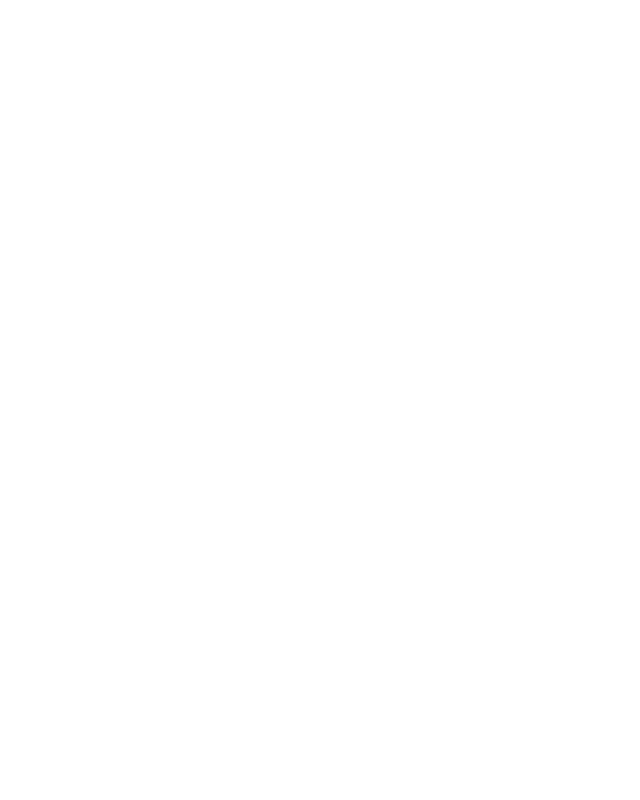
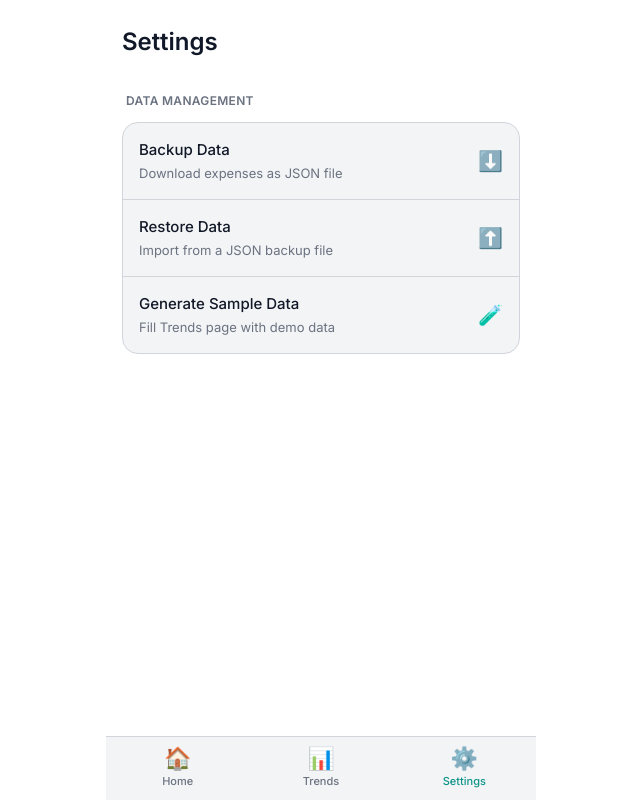
Before and after one commit to MeetVaghasia2274/Expense-Web, a React (Vite) app: page /settings in a window 1280 px wide. Before the commit this address had no page. Shown: the whole page, without its empty margins (319-959 px from the left). Built offline with nearby package versions, Linux system fonts and the light colour scheme.

Commit message:
Add Settings screen for Data Import and Export

```diff
--- a/src/App.tsx
+++ b/src/App.tsx
@@ -2,6 +2,7 @@
 import { BrowserRouter, Routes, Route } from 'react-router-dom';
 import HomeScreen from './screens/HomeScreen';
 import TrendsScreen from './screens/TrendsScreen';
+import SettingsScreen from './screens/SettingsScreen';
 
 // ── iOS "Add to Home Screen" banner ────────────────────────────
 function IOSInstallBanner() {
@@ -35,8 +36,8 @@
         transform: 'translateX(-50%)',
         width: 'calc(100% - 32px)',
         maxWidth: '398px',
-        background: '#161B22',
-        border: '1px solid #30363D',
+        background: 'var(--bg-secondary)',
+        border: '1px solid var(--border)',
         borderRadius: '16px',
         padding: '14px 16px',
         display: 'flex',
@@ -49,10 +50,10 @@
     >
       <span style={{ fontSize: 28, flexShrink: 0 }}>📲</span>
       <div style={{ flex: 1 }}>
-        <p style={{ color: '#F0F6FC', fontSize: 13, fontWeight: 600, margin: 0 }}>
+        <p style={{ color: 'var(--text-primary)', fontSize: 13, fontWeight: 600, margin: 0 }}>
           Install for the best experience
         </p>
-        <p style={{ color: '#8B949E', fontSize: 12, margin: '2px 0 0' }}>
+        <p style={{ color: 'var(--text-secondary)', fontSize: 12, margin: '2px 0 0' }}>
           Tap <strong>Share</strong> → <strong>Add to Home Screen</strong>
         </p>
       </div>
@@ -61,7 +62,7 @@
         style={{
           background: 'none',
           border: 'none',
-          color: '#8B949E',
+          color: 'var(--text-secondary)',
           fontSize: 20,
           cursor: 'pointer',
           padding: '4px',
@@ -83,6 +84,7 @@
       <Routes>
         <Route path="/"        element={<HomeScreen />} />
         <Route path="/trends"  element={<TrendsScreen />} />
+        <Route path="/settings" element={<SettingsScreen />} />
       </Routes>
       <IOSInstallBanner />
     </BrowserRouter>
--- a/src/components/BottomNav.tsx
+++ b/src/components/BottomNav.tsx
@@ -3,6 +3,7 @@
 const TABS = [
   { to: '/',        label: 'Home',   icon: '🏠' },
   { to: '/trends',  label: 'Trends', icon: '📊' },
+  { to: '/settings',label: 'Settings',icon: '⚙️' },
 ];
 
 export default function BottomNav() {
--- /dev/null
+++ b/src/screens/SettingsScreen.tsx
@@ -0,0 +1,160 @@
+import { useState, useRef } from 'react';
+import { useStore } from '../lib/store';
+import { insertExpense, getAllExpenses } from '../lib/db';
+import BottomNav from '../components/BottomNav';
+import LogSheet from '../components/LogSheet';
+import type { Expense, Category, PaymentMethod } from '../types/expense';
+
+export default function SettingsScreen() {
+  const loadExpenses = useStore((s) => s.loadExpenses);
+  const showToast    = useStore((s) => s.showToast);
+  const toastMessage = useStore((s) => s.toastMessage);
+
+  const [loading, setLoading] = useState(false);
+  const fileInputRef = useRef<HTMLInputElement>(null);
+
+  const handleExport = async () => {
+    try {
+      const data = await getAllExpenses();
+      const blob = new Blob([JSON.stringify(data, null, 2)], { type: 'application/json' });
+      const url = URL.createObjectURL(blob);
+      const a = document.createElement('a');
+      a.href = url;
+      a.download = `expense_backup_${new Date().toISOString().split('T')[0]}.json`;
+      document.body.appendChild(a);
+      a.click();
+      document.body.removeChild(a);
+      URL.revokeObjectURL(url);
+      showToast('Export successful!');
+    } catch (error) {
+      alert('Failed to export data');
+    }
+  };
+
+  const handleImport = async (e: React.ChangeEvent<HTMLInputElement>) => {
+    const file = e.target.files?.[0];
+    if (!file) return;
+
+    setLoading(true);
+    try {
+      const text = await file.text();
+      const data = JSON.parse(text);
+      if (!Array.isArray(data)) throw new Error('Invalid format: Expected array');
+
+      let importedCount = 0;
+      for (const item of data) {
+        if (item.id && typeof item.amount === 'number' && item.createdAt) {
+          await insertExpense(item as Expense);
+          importedCount++;
+        }
+      }
+      await loadExpenses();
+      showToast(`Imported ${importedCount} expenses!`);
+    } catch (error) {
+      alert('Failed to parse file. Make sure it is a valid JSON backup.');
+    } finally {
+      setLoading(false);
+      if (fileInputRef.current) fileInputRef.current.value = '';
+    }
+  };
+
+  const generateDummyData = async () => {
+    if (!confirm('This will insert 50 random expenses over the last 3 months. Continue?')) return;
+
+    setLoading(true);
+    const categories: Category[] = ['food', 'transport', 'shopping', 'groceries', 'health', 'other'];
+    const payments: PaymentMethod[] = ['cash', 'upi', 'card'];
+
+    const now = new Date();
+    for (let i = 0; i < 50; i++) {
+      // Random date in last 90 days
+      const d = new Date(now.getTime() - Math.random() * 90 * 24 * 60 * 60 * 1000);
+      const expense: Expense = {
+        id: `mock-${Date.now()}-${Math.random().toString(36).slice(2, 9)}`,
+        amount: Math.floor(Math.random() * 2000) + 50,
+        category: categories[Math.floor(Math.random() * categories.length)],
+        paymentMethod: payments[Math.floor(Math.random() * payments.length)],
+        createdAt: d.toISOString(),
+      };
+      await insertExpense(expense);
+    }
+    await loadExpenses();
+    setLoading(false);
+    showToast('Dummy data loaded!');
+  };
+
+  return (
+    <div className="flex flex-col min-h-full pb-[80px]">
+      <div
+        className="flex items-center px-4 pb-4"
+        style={{ paddingTop: 'calc(env(safe-area-inset-top, 0px) + 24px)' }}
+      >
+        <h1 className="text-text-primary font-semibold text-[24px]">Settings</h1>
+      </div>
+
+      <div className="px-4 flex flex-col gap-6 mt-4">
+
+        {/* Data Management Section */}
+        <section>
+          <h2 className="text-text-secondary text-[12px] font-semibold uppercase tracking-wide mb-3 pl-1">
+            Data Management
+          </h2>
+          <div className="bg-bg-secondary border border-border rounded-2xl overflow-hidden flex flex-col">
+
+            <button
+              onClick={handleExport}
+              className="flex items-center justify-between px-4 py-4 border-b border-border text-left disabled:opacity-50"
+            >
+              <div>
+                <p className="text-text-primary font-medium text-[15px]">Backup Data</p>
+                <p className="text-text-secondary text-[13px] mt-0.5">Download expenses as JSON file</p>
+              </div>
+              <span className="text-[20px]">⬇️</span>
+            </button>
+
+            <button
+              onClick={() => fileInputRef.current?.click()}
+              disabled={loading}
+              className="flex items-center justify-between px-4 py-4 border-b border-border text-left disabled:opacity-50"
+            >
+              <div>
+                <p className="text-text-primary font-medium text-[15px]">Restore Data</p>
+                <p className="text-text-secondary text-[13px] mt-0.5">Import from a JSON backup file</p>
+              </div>
+              <span className="text-[20px]">⬆️</span>
+            </button>
+            <input
+              type="file"
+              accept=".json"
+              className="hidden"
+              ref={fileInputRef}
+              onChange={handleImport}
+            />
+
+            <button
+              onClick={generateDummyData}
+              disabled={loading}
+              className="flex items-center justify-between px-4 py-4 text-left disabled:opacity-50"
+            >
+              <div>
+                <p className="text-text-primary font-medium text-[15px]">Generate Sample Data</p>
+                <p className="text-text-secondary text-[13px] mt-0.5">Fill Trends page with demo data</p>
+              </div>
+              <span className="text-[20px]">🧪</span>
+            </button>
+          </div>
+        </section>
+
+      </div>
+
+      <BottomNav />
+      <LogSheet />
+
+      {toastMessage && (
+        <div className="toast" role="status" aria-live="polite">
+          ✓ {toastMessage}
+        </div>
+      )}
+    </div>
+  );
+}
```
